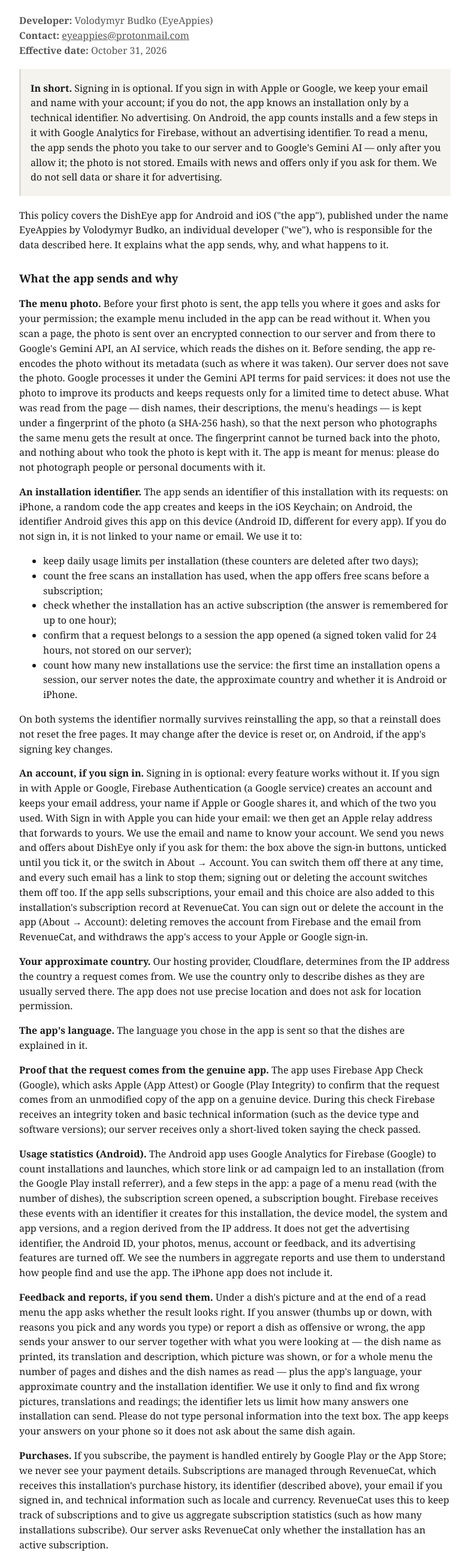
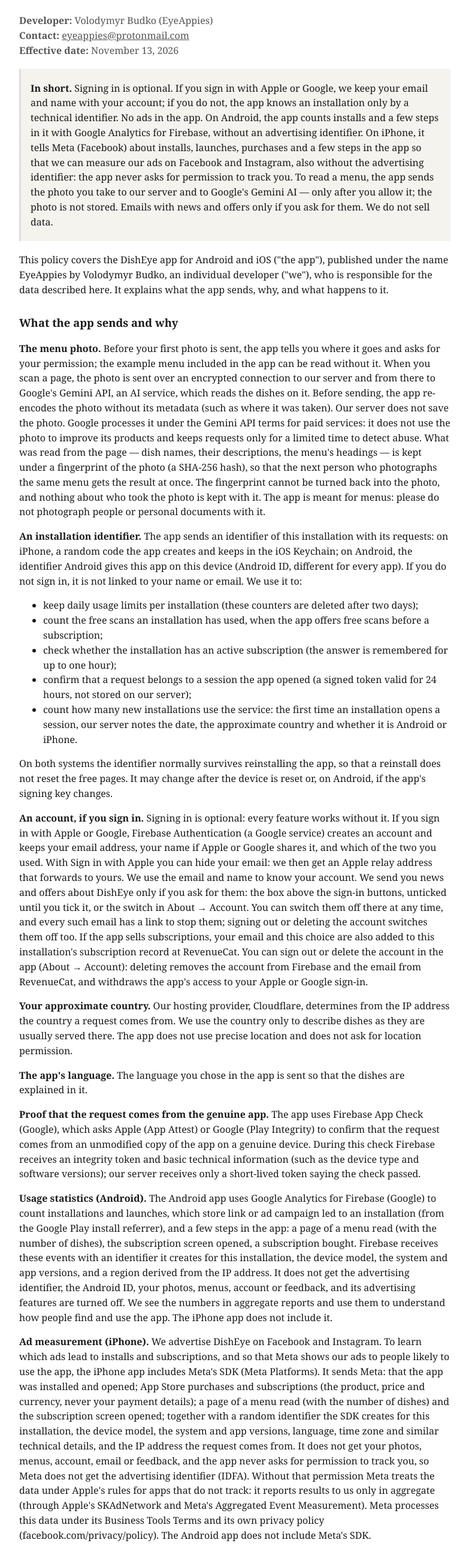
Before and after one commit to menu-scan/dish-eye, a plain HTML site: page index.html in a window 1280 px wide. Shown: the part 82-2670 px from the top of the page at 60% size, without its empty margins (248-1031 px from the left). Drawn offline with Linux system fonts and the light colour scheme.

Commit message:
Privacy policy 13.11.2026: ad measurement with Meta's SDK on iPhone

```diff
--- a/index.html
+++ b/index.html
@@ -22,13 +22,15 @@
 <h1>DishEye Privacy Policy</h1>
 <p class="meta"><strong>Developer:</strong> Volodymyr Budko (EyeAppies)<br>
 <strong>Contact:</strong> <a href="mailto:eyeappies@protonmail.com">eyeappies@protonmail.com</a><br>
-<strong>Effective date:</strong> October 31, 2026</p>
+<strong>Effective date:</strong> November 13, 2026</p>
 <blockquote>
 <p><strong>In short.</strong> Signing in is optional. If you sign in with Apple or Google, we keep your email and name with your
-account; if you do not, the app knows an installation only by a technical identifier. No advertising. On Android, the
-app counts installs and a few steps in it with Google Analytics for Firebase, without an advertising identifier. To read a menu, the app sends the photo you take to our server and to Google&#39;s Gemini AI — only after you
-allow it; the photo is not stored. Emails with news and offers only if you ask for them. We do not sell data or share
-it for advertising.</p>
+account; if you do not, the app knows an installation only by a technical identifier. No ads in the app. On Android, the
+app counts installs and a few steps in it with Google Analytics for Firebase, without an advertising identifier. On
+iPhone, it tells Meta (Facebook) about installs, launches, purchases and a few steps in the app so that we can measure
+our ads on Facebook and Instagram, also without the advertising identifier: the app never asks for permission to
+track you. To read a menu, the app sends the photo you take to our server and to Google&#39;s Gemini AI — only after you
+allow it; the photo is not stored. Emails with news and offers only if you ask for them. We do not sell data.</p>
 </blockquote>
 <p>This policy covers the DishEye app for Android and iOS (&quot;the app&quot;), published under the name EyeAppies by Volodymyr
 Budko, an individual developer (&quot;we&quot;), who is responsible for the data described here. It explains what the app sends,
@@ -82,6 +84,17 @@ bought. Firebase receives these events with an identifier it creates for this in
 system and app versions, and a region derived from the IP address. It does not get the advertising identifier, the
 Android ID, your photos, menus, account or feedback, and its advertising features are turned off. We see the numbers
 in aggregate reports and use them to understand how people find and use the app. The iPhone app does not include it.</p>
+<p><strong>Ad measurement (iPhone).</strong> We advertise DishEye on Facebook and Instagram. To learn which ads lead to installs and
+subscriptions, and so that Meta shows our ads to people likely to use the app, the iPhone app includes Meta&#39;s SDK (Meta
+Platforms). It sends Meta: that the app was installed and opened; App Store purchases and subscriptions (the product,
+price and currency, never your payment details); a page of a menu read (with the number of dishes) and the subscription
+screen opened; together with a random identifier the SDK creates for this installation, the device model, the system
+and app versions, language, time zone and similar technical details, and the IP address the request comes from. It
+does not get your photos, menus, account, email or feedback, and the app never asks for permission to track you, so
+Meta does not get the advertising identifier (IDFA). Without that permission Meta treats the data under Apple&#39;s rules
+for apps that do not track: it reports results to us only in aggregate (through Apple&#39;s SKAdNetwork and Meta&#39;s
+Aggregated Event Measurement). Meta processes this data under its Business Tools Terms and its own privacy policy
+(facebook.com/privacy/policy). The Android app does not include Meta&#39;s SDK.</p>
 <p><strong>Feedback and reports, if you send them.</strong> Under a dish&#39;s picture and at the end of a read menu the app asks whether
 the result looks right. If you answer (thumbs up or down, with reasons you pick and any words you type) or report a dish
 as offensive or wrong, the app sends your answer to our server together with what you were looking at — the dish name
@@ -102,9 +115,11 @@ and receives only the photo you choose; it has no other access to your photo lib
 <p>Saved dishes, your language choice, the interface texts and the number of free scans left are stored only on your
 device. Deleting the app deletes them; the installation identifier is the exception described above.</p>
 <h2 id="what-the-app-does-not-do">What the app does not do</h2>
-<p>No advertising, no advertising identifier, no tracking across other companies&#39; apps or websites.
-No advertising SDKs; no analytics other than the usage statistics described above. No crash-reporting SDKs. No access to contacts, precise location, the
-microphone or files. We do not sell or rent data, and we do not share it for advertising.</p>
+<p>No ads in the app, no advertising identifier, no tracking across other companies&#39; apps or websites: the app never asks
+for permission to track you. No analytics or advertising SDKs other than the usage statistics and the ad measurement
+described above. No crash-reporting SDKs of our own (Meta&#39;s SDK may report its own errors to Meta). No access to
+contacts, precise location, the microphone or files. We do not sell or rent data; the only data shared for advertising
+is the ad measurement on iPhone described above.</p>
 <h2 id="service-providers">Service providers</h2>
 <p>They process data on our behalf and only for the purposes above:</p>
 <ul>
@@ -115,6 +130,7 @@ Check and Play Integrity (app integrity), Google Analytics for Firebase (usage s
 (distribution and payments).</li>
 <li><strong>Apple</strong> — Sign in with Apple (accounts), App Attest (app integrity), App Store (distribution and payments).</li>
 <li><strong>RevenueCat</strong> — subscription status and subscription statistics.</li>
+<li><strong>Meta Platforms</strong> — measurement of our ads on Facebook and Instagram (iPhone).</li>
 </ul>
 <p>These providers may process data outside your country, including in the United States.</p>
 <h2 id="how-long-data-is-kept">How long data is kept</h2>
@@ -158,6 +174,10 @@ Check and Play Integrity (app integrity), Google Analytics for Firebase (usage s
 <td>Event-level data two months; aggregate reports without identifiers longer</td>
 </tr>
 <tr>
+<td>Ad measurement events at Meta (iPhone)</td>
+<td>As set by Meta&#39;s privacy policy</td>
+</tr>
+<tr>
 <td>Account (email, name)</td>
 <td>Until you delete the account in the app or ask us to</td>
 </tr>
@@ -179,8 +199,9 @@ Check and Play Integrity (app integrity), Google Analytics for Firebase (usage s
 can delete everything the app stores on your device by deleting the app.</p>
 <p>Depending on where you live, you may have the right to access, correct or delete your data, to object to its processing,
 and to complain to a data protection authority. We process data to provide the service you ask for, send the menu photo to
-Google&#39;s AI and news and offers by email on your consent, and, for usage limits, integrity checks and usage statistics, rely on our
-legitimate interest in protecting the service from abuse and in learning how the app is found and used. You can withdraw consent at any time: emails with the switch
+Google&#39;s AI and news and offers by email on your consent, and, for usage limits, integrity checks, usage statistics and
+ad measurement, rely on our legitimate interest in protecting the service from abuse, in learning how the app is found
+and used, and in measuring our advertising. You can withdraw consent at any time: emails with the switch
 in About → Account or the link in any email; photos are sent only when you scan one, so not scanning sends nothing. If you signed in, you can delete
 your account in the app (About → Account → Delete account) or ask us from the email of the account. Without an account
 we cannot look up data by your name or email. To have a subscription record deleted, write to us with the order number from
```
